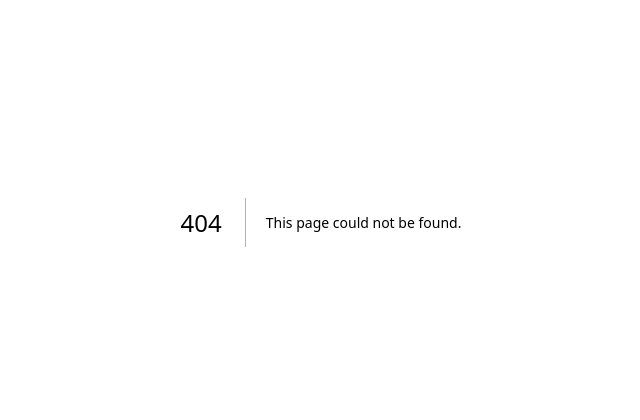
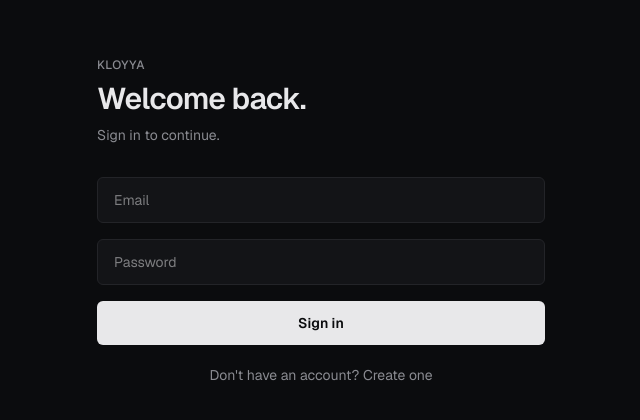
Before and after one commit to chrismsmr-celcom/kloyya-v1.5, a Next.js app: page /login in a window 1280 px wide. Before the commit this address had no page. Shown: the part 178-598 px from the top of the page, without its empty margins (319-959 px from the left). Built offline with nearby package versions, Linux system fonts and the light colour scheme.

Commit message:
Add login and signup functionality to LoginPage

```diff
--- /dev/null
+++ b/app/login/page.tsx
@@ -0,0 +1,180 @@
+// app/login/page.tsx
+
+"use client";
+
+import { FormEvent, useState } from "react";
+import { useRouter, useSearchParams } from "next/navigation";
+import { createClient } from "@/lib/supabase/client";
+
+export default function LoginPage() {
+  const router = useRouter();
+  const searchParams = useSearchParams();
+
+  const [mode, setMode] = useState<"login" | "signup">("login");
+  const [email, setEmail] = useState("");
+  const [password, setPassword] = useState("");
+  const [name, setName] = useState("");
+  const [loading, setLoading] = useState(false);
+  const [error, setError] = useState("");
+  const [message, setMessage] = useState("");
+
+  async function submit(event: FormEvent<HTMLFormElement>) {
+    event.preventDefault();
+
+    setLoading(true);
+    setError("");
+    setMessage("");
+
+    const supabase = createClient();
+
+    try {
+      if (mode === "signup") {
+        const {
+          data,
+          error: signupError,
+        } = await supabase.auth.signUp({
+          email,
+          password,
+          options: {
+            data: {
+              full_name: name,
+            },
+          },
+        });
+
+        if (signupError) throw signupError;
+
+        if (data.session) {
+          router.replace(
+            searchParams.get("next") || "/onboarding",
+          );
+          router.refresh();
+          return;
+        }
+
+        setMessage(
+          "Account created. Check your email to confirm your account.",
+        );
+      } else {
+        const { error: loginError } =
+          await supabase.auth.signInWithPassword({
+            email,
+            password,
+          });
+
+        if (loginError) throw loginError;
+
+        router.replace(
+          searchParams.get("next") || "/onboarding",
+        );
+
+        router.refresh();
+      }
+    } catch (err) {
+      setError(
+        err instanceof Error
+          ? err.message
+          : "Authentication failed",
+      );
+    } finally {
+      setLoading(false);
+    }
+  }
+
+  return (
+    <main className="flex min-h-screen items-center justify-center px-6">
+      <div className="w-full max-w-md">
+        <div className="mb-8">
+          <div className="text-xs font-medium uppercase tracking-wider text-muted">
+            Kloyya
+          </div>
+
+          <h1 className="mt-2 text-3xl font-semibold tracking-tight">
+            {mode === "login"
+              ? "Welcome back."
+              : "Create your Kloyya account."}
+          </h1>
+
+          <p className="mt-2 text-sm text-muted">
+            {mode === "login"
+              ? "Sign in to continue."
+              : "Connect your business and start operating with Kloyya."}
+          </p>
+        </div>
+
+        <form onSubmit={submit} className="space-y-4">
+          {mode === "signup" && (
+            <input
+              value={name}
+              onChange={(e) => setName(e.target.value)}
+              placeholder="Your name"
+              required
+              className="w-full rounded-md border border-border bg-surface px-4 py-3 text-sm outline-none focus:border-accent/50"
+            />
+          )}
+
+          <input
+            type="email"
+            value={email}
+            onChange={(e) => setEmail(e.target.value)}
+            placeholder="Email"
+            required
+            className="w-full rounded-md border border-border bg-surface px-4 py-3 text-sm outline-none focus:border-accent/50"
+          />
+
+          <input
+            type="password"
+            value={password}
+            onChange={(e) => setPassword(e.target.value)}
+            placeholder="Password"
+            required
+            minLength={8}
+            className="w-full rounded-md border border-border bg-surface px-4 py-3 text-sm outline-none focus:border-accent/50"
+          />
+
+          {error && (
+            <div className="rounded-md border border-red-500/20 bg-red-500/10 px-4 py-3 text-sm text-red-300">
+              {error}
+            </div>
+          )}
+
+          {message && (
+            <div className="rounded-md border border-green-500/20 bg-green-500/10 px-4 py-3 text-sm text-green-300">
+              {message}
+            </div>
+          )}
+
+          <button
+            type="submit"
+            disabled={loading}
+            className="w-full rounded-md bg-foreground px-4 py-3 text-sm font-semibold text-background transition hover:opacity-90 disabled:opacity-50"
+          >
+            {loading
+              ? "Please wait…"
+              : mode === "login"
+                ? "Sign in"
+                : "Create account"}
+          </button>
+        </form>
+
+        <button
+          type="button"
+          onClick={() => {
+            setMode(
+              mode === "login"
+                ? "signup"
+                : "login",
+            );
+            setError("");
+            setMessage("");
+          }}
+          className="mt-5 w-full text-center text-sm text-muted hover:text-foreground"
+        >
+          {mode === "login"
+            ? "Don't have an account? Create one"
+            : "Already have an account? Sign in"}
+        </button>
+      </div>
+    </main>
+  );
+}
```
